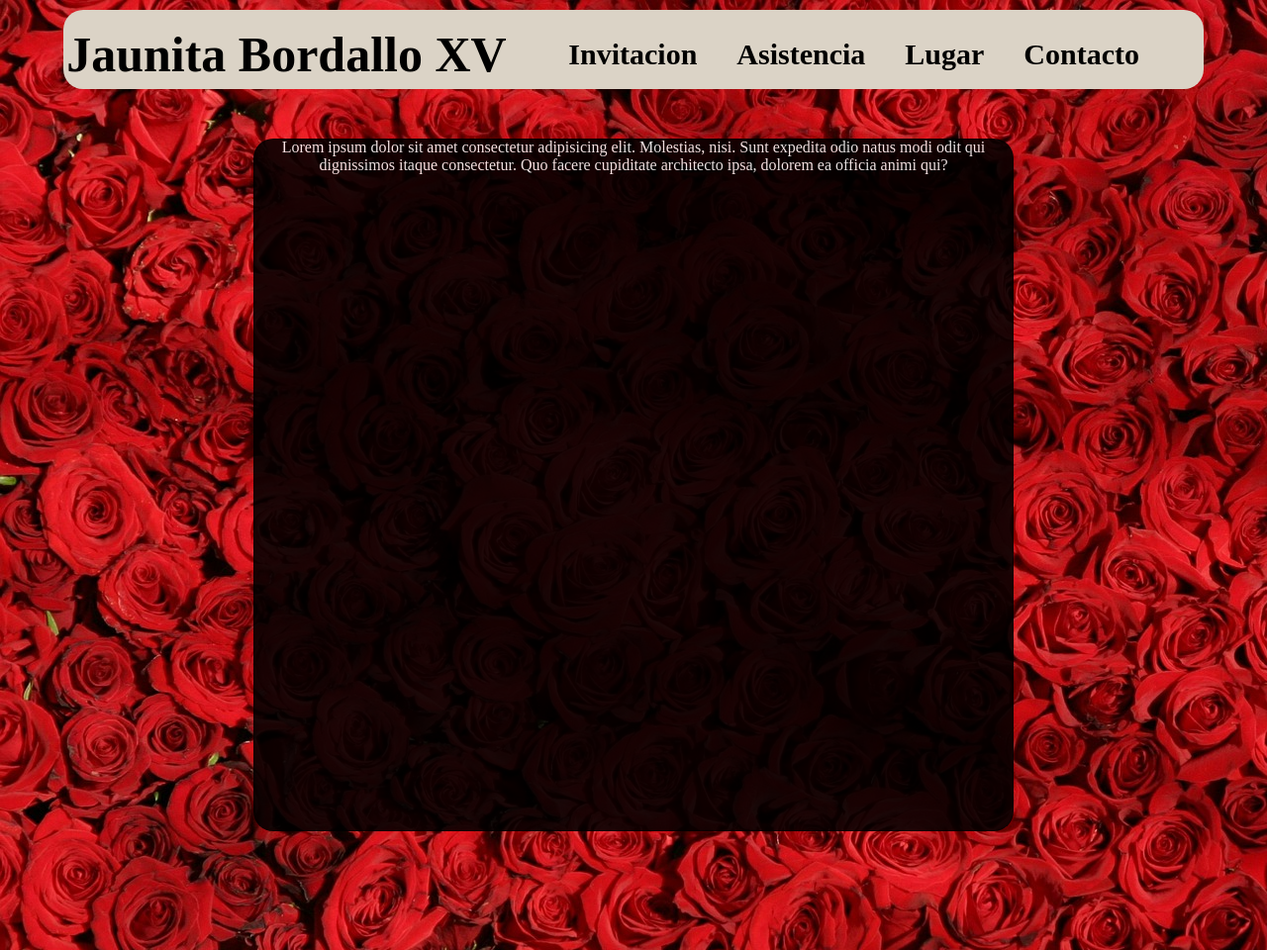
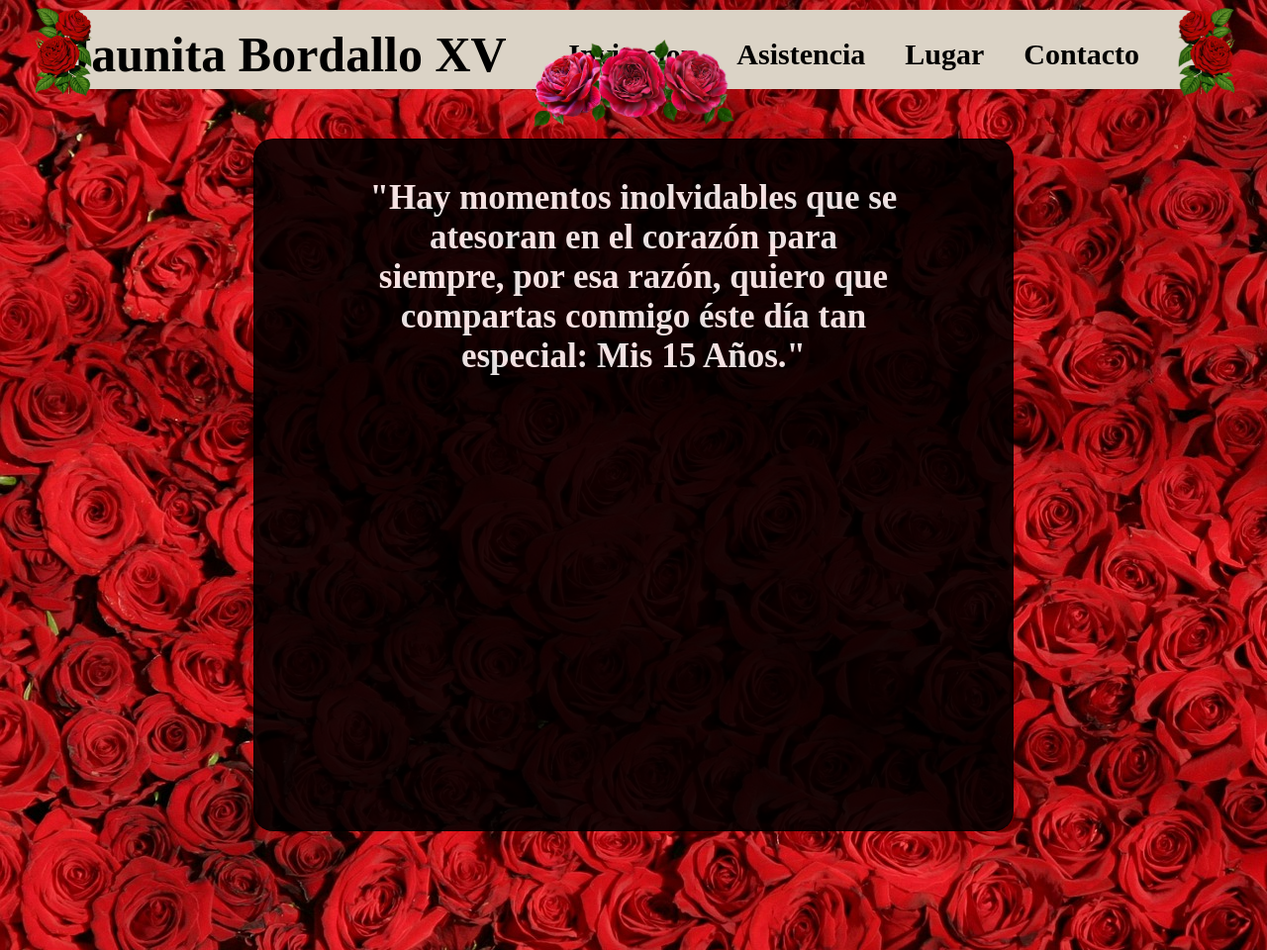
Before and after one commit to dantport2899/Juanita-XV-invitiacion, a plain HTML site: page index.html in a window 1280 px wide. Shown: the whole page at 99% size. Drawn offline with Linux system fonts and the light colour scheme; a web font is replaced by a local one.

Commit message:
avance 2

```diff
--- a/index.html
+++ b/index.html
@@ -18,11 +18,15 @@
             <li><a href="#">Contacto</a></li>
         </ul>
     </header>
+    <img id="rosas1" src="src/rosas1.png" alt="">
+    <img id="rosas2" src="src/rosas2.png" alt="">
+    <img id="rosas3" src="src/rosas2.png" alt="">
+
     <main id="container">
 
         <section id="invitacion">
             <div id="frase">
-                <p>Lorem ipsum dolor sit amet consectetur adipisicing elit. Molestias, nisi. Sunt expedita odio natus modi odit qui dignissimos itaque consectetur. Quo facere cupiditate architecto ipsa, dolorem ea officia animi qui?</p>
+                <h3>"Hay momentos inolvidables que se atesoran en el corazón para siempre, por esa razón, quiero que compartas conmigo éste día tan especial: Mis 15 Años."</h3>
             </div>
         </section>
     </main>
--- a/styles/style.css
+++ b/styles/style.css
@@ -40,7 +40,7 @@ body{
     margin-right: 5%;
     padding-top: 10px;
     text-align: center;
-    z-index: 1000;
+    z-index: 100;
 
     background-color: rgba(219,211,198,255);
     color: black;
@@ -75,6 +75,26 @@ body{
     line-height: 70px;
 }
 
+#rosas1,#rosas2,#rosas3{
+    position: fixed;
+    top: 40px;
+    left: 50%;
+    transform: translate(-50%, 0);
+    height: 90px;
+    z-index: 101;
+}
+
+#rosas2{
+    top: 8px;
+    left: 5%;
+}
+
+#rosas3{
+    top: 8px;
+    left: 93%;
+    transform: scaleX(-1);
+}
+
 #invitacion{
     margin-top: 60px;
 
@@ -84,3 +104,10 @@ body{
     opacity: 0.88;
     border-radius: 20px;
 }
+
+#invitacion h3{
+    padding-top: 40px;
+    margin: auto;
+    width: 70%;
+    font-size: 35px;
+}
```
Also changed, not shown: src/rosas1.png (added), src/rosas2.png (added).
